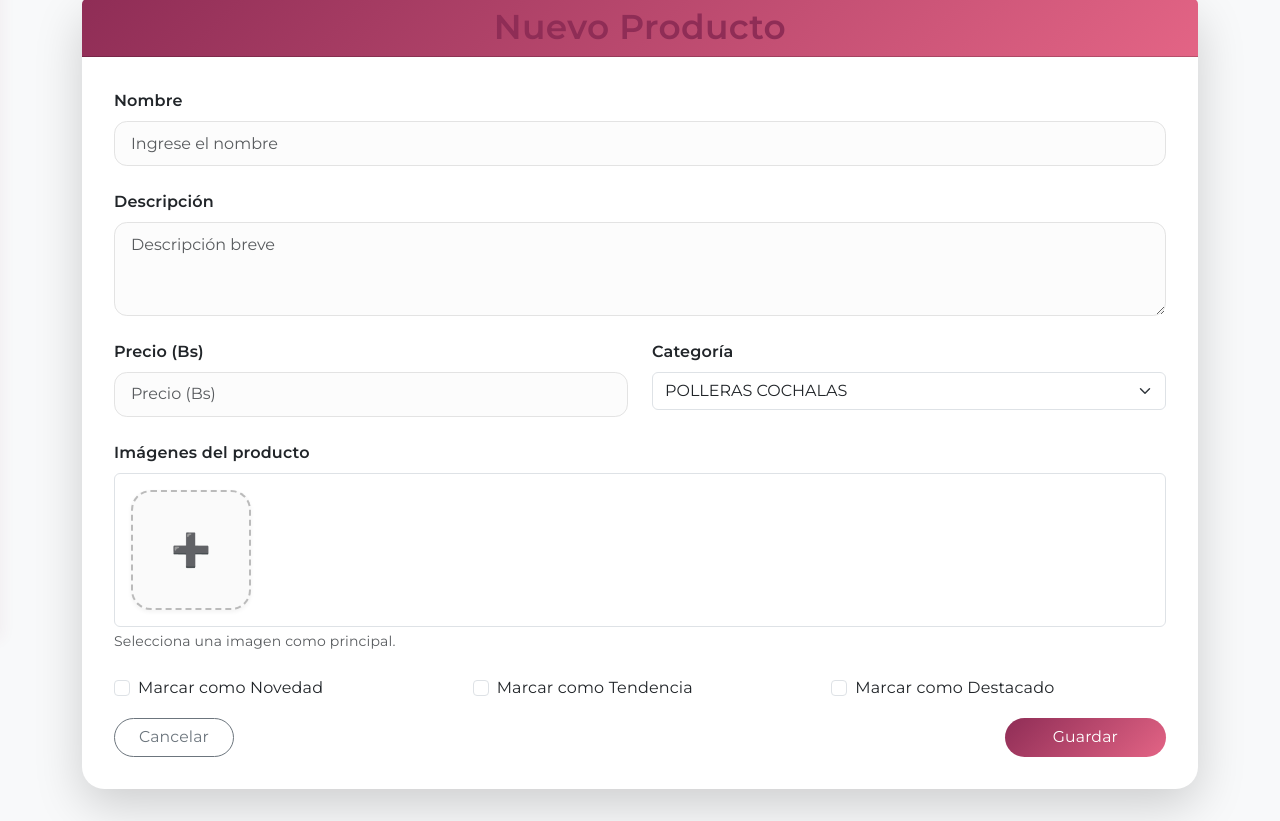
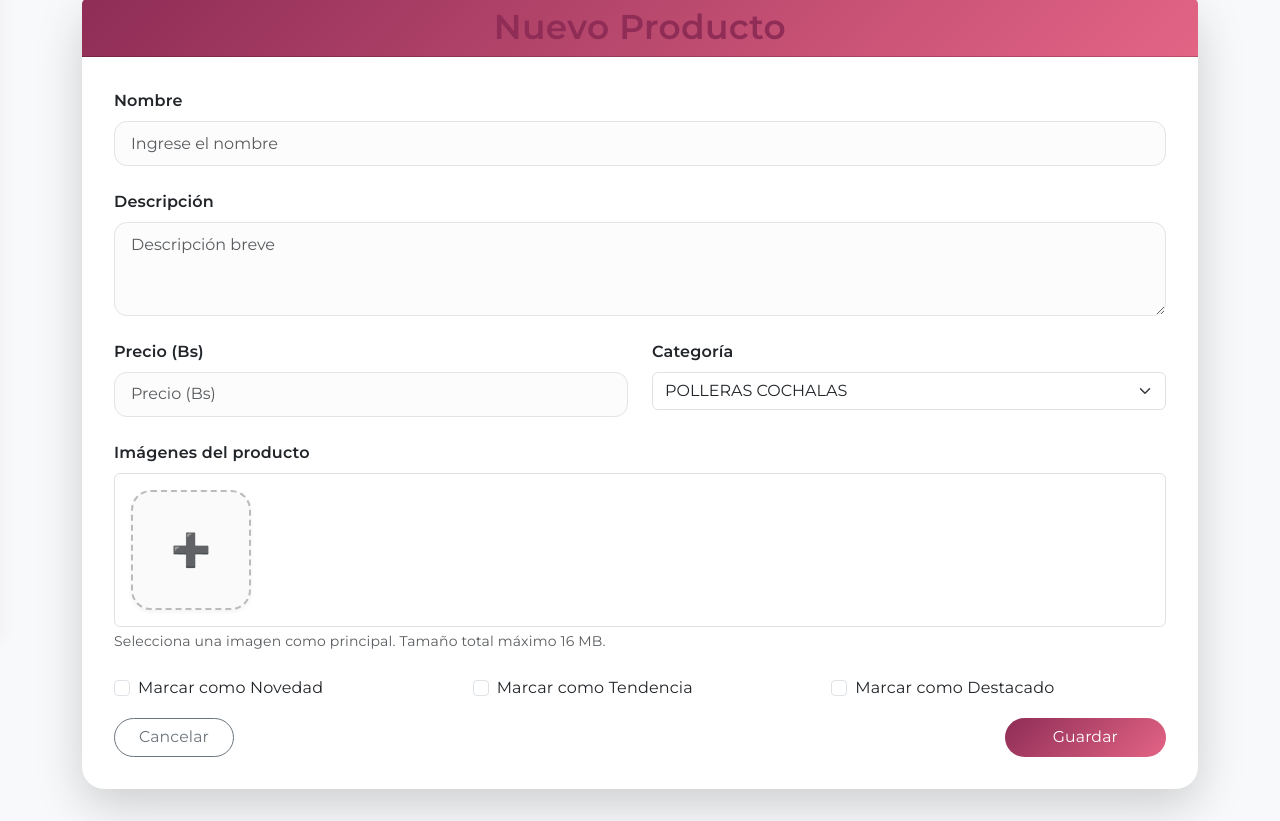
Before and after one commit to WILBER1234965/modas_pathy, a Flask app: page /admin/productos/nuevo in a window 1280 px wide. Shown: the part 161-982 px from the top of the page. Run offline with Flask 3, Linux system fonts and the light colour scheme; a user stored in the database is signed in; some libraries are stand-ins or nearby versions.

Commit message:
FULL PANEL

```diff
--- a/app.py
+++ b/app.py
@@ -14,6 +14,7 @@ from wtforms.validators import (
 )
 from config import Config
 from werkzeug.utils import secure_filename
+from werkzeug.exceptions import RequestEntityTooLarge
 from functools import wraps
 from datetime import datetime
 from sqlalchemy import or_
@@ -774,6 +775,11 @@ def suscripcion():
         return redirect(url_for('index'))
     return render_template('public/suscripcion.html')
 
+# --- MANEJO DE ERRORES -------------------------------------------------------
+@app.errorhandler(RequestEntityTooLarge)
+def handle_file_too_large(e):
+    flash('El archivo seleccionado supera el límite permitido.', 'danger')
+    return redirect(request.referrer or url_for('admin_dashboard'))
 
 # --- CREACIÓN DE LA BD Y ARRANQUE ---
 if __name__ == '__main__':
--- a/config.py
+++ b/config.py
@@ -8,5 +8,6 @@ class Config:
 
     # Para subir imágenes
     UPLOAD_FOLDER = os.path.join(basedir, 'static', 'uploads')
-    MAX_CONTENT_LENGTH = 2 * 1024 * 1024  # 2 MB máximo
+    # Aumentamos el límite general de subida para permitir varias imágenes
+    MAX_CONTENT_LENGTH = 16 * 1024 * 1024  # 16 MB
     ALLOWED_EXTENSIONS = {'png', 'jpg', 'jpeg', 'gif'}
--- a/static/js/producto_form.js
+++ b/static/js/producto_form.js
@@ -6,6 +6,7 @@ let existingMainId = null;       // id para imágenes existentes
 const preview = document.getElementById('preview-container');
 const fileInput = document.getElementById('image-input');
 const mainIndexInput = document.getElementById('main_image_index');
+const MAX_UPLOAD = 16 * 1024 * 1024; // 16MB
 
 // Si al cargar la página ya hay una principal (backend), la leemos:
 document.addEventListener('DOMContentLoaded', () => {
@@ -148,6 +149,12 @@ document.querySelector('form').addEventListener('submit', function (e) {
 
   const esNuevo = fileInput.dataset.nuevo === 'true';
   const hasExisting = document.querySelectorAll('[data-backend="true"]').length > 0;
+  const totalSize = filesList.reduce((t, f) => t + f.size, 0);
+  if (totalSize > MAX_UPLOAD) {
+    alert('El tamaño total de las imágenes supera el límite de 16MB.');
+    e.preventDefault();
+    return;
+  }
   if (esNuevo && fileInput.files.length === 0 && !hasExisting) {
     alert('Por favor, sube al menos una imagen del producto.');
     e.preventDefault();
--- a/templates/admin/producto_form.html
+++ b/templates/admin/producto_form.html
@@ -58,7 +58,9 @@
             </label>
           </div>
           <input type="hidden" name="main_image_index" id="main_image_index" value="">
-          <div class="form-text">Selecciona una imagen como principal.</div>
+          <div class="form-text">
+            Selecciona una imagen como principal. Tamaño total máximo 16&nbsp;MB.
+          </div>
         </div>
 
         <!-- Flags: Novedad, Tendencia, Destacado -->
```
Also changed, not shown: modas_pathy.db, static/uploads/COMBINACIONES_ULTIMO_JULIO_7/20250729215100285506_0.jpg (added), static/uploads/COMBINACIONES_ULTIMO_JULIO_7/20250729215100287081_1.jpg (added), static/uploads/COMBINACIONES_ULTIMO_JULIO_7/20250729215100288329_2.jpg (added), static/uploads/COMBINACIONES_ULTIMO_JULIO_7/20250729215100289834_3.jpg (added), static/uploads/COMBINACIONES_ULTIMO_JULIO_7/20250729215100291387_4.jpg (added), static/uploads/COMBINACIONES_ULTIMO_JULIO_7/20250729215100292688_5.jpg (added).
